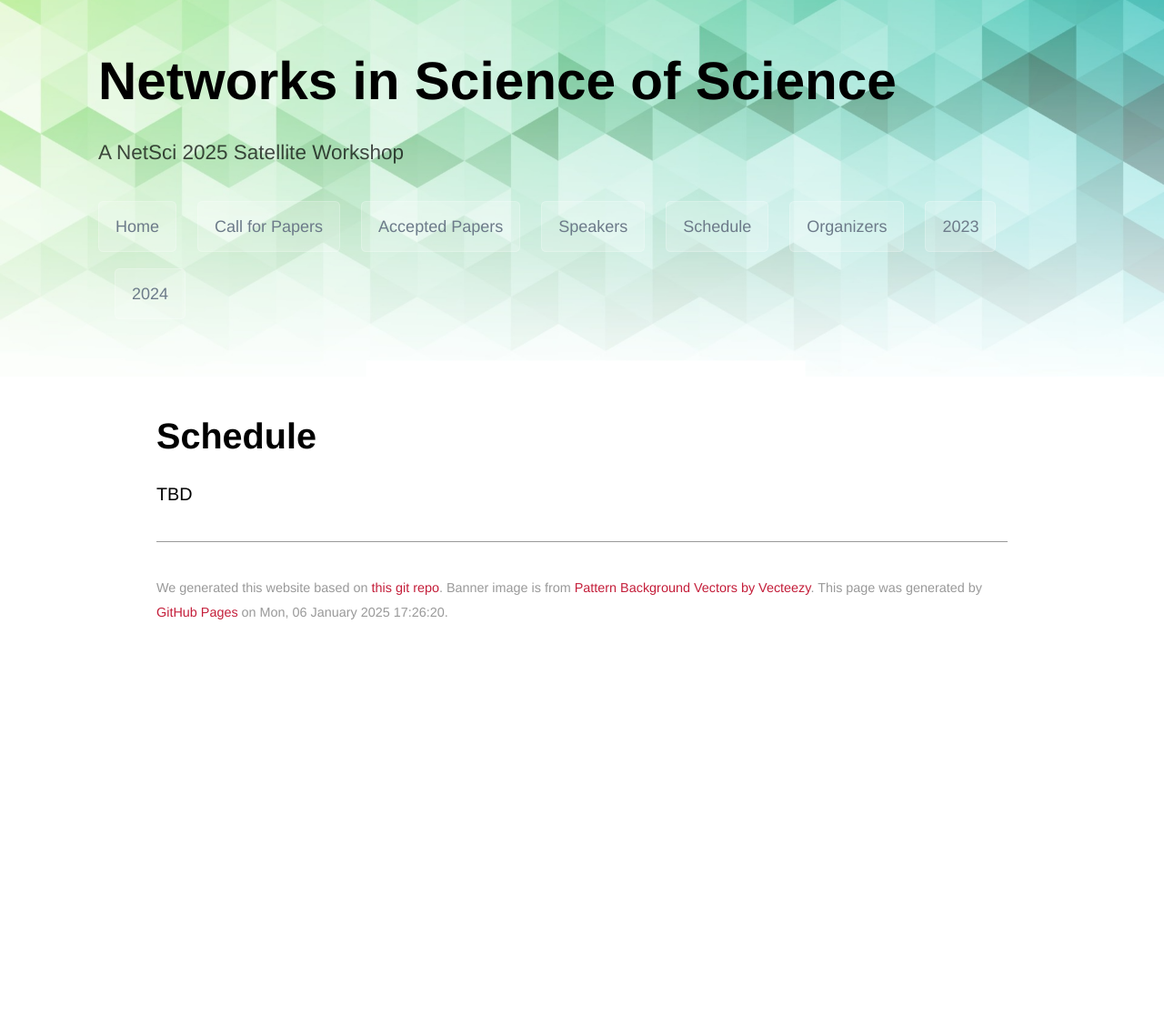
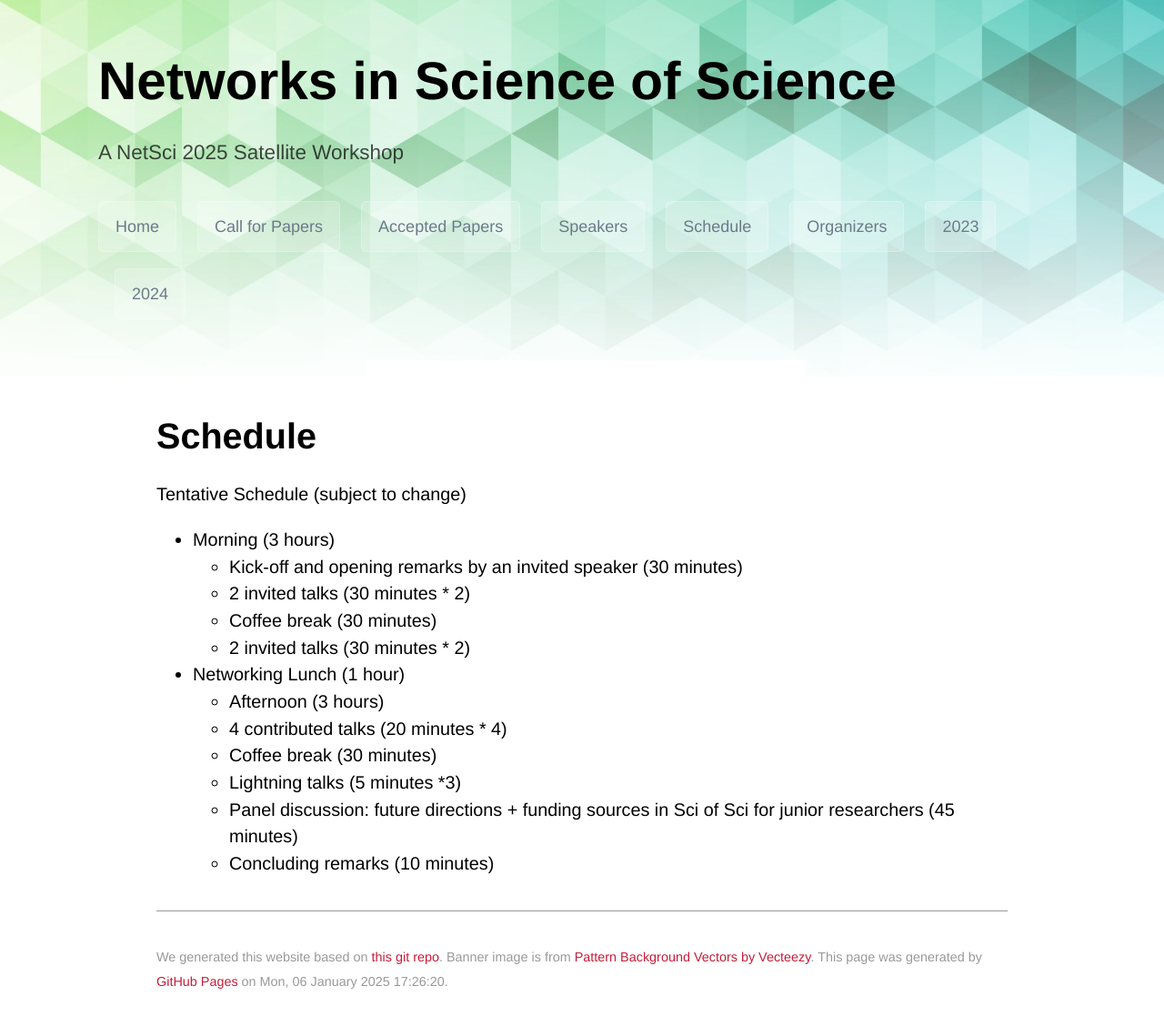
Before and after one commit to netscisci/netscisci.github.io, a Jekyll site: the page built from schedule.md, in a window 1280 px wide. Shown: the whole page at 91% size. Built offline with Jekyll 4.4.1, drawn with Linux system fonts in a browser that asks for light colours; some web fonts are replaced; our own code applies the rules of GitHub Pages for plain Markdown files; before the commit the page ends 900 px from its top, so only the background shows below that.

Commit message:
Update schedule.md
added a tentative schedule

```diff
--- a/schedule.md
+++ b/schedule.md
@@ -3,8 +3,20 @@ layout: default
 ---
 
 # Schedule
+Tentative Schedule (subject to change)
+- Morning (3 hours)
+  - Kick-off and opening remarks by an invited speaker (30 minutes)
+  - 2 invited talks (30 minutes * 2)
+  - Coffee break (30 minutes)
+  - 2 invited talks (30 minutes * 2)
+- Networking Lunch (1 hour)
+  - Afternoon (3 hours)
+  - 4 contributed talks (20 minutes * 4)
+  - Coffee break (30 minutes)
+  - Lightning talks (5 minutes *3)
+  - Panel discussion: future directions + funding sources in Sci of Sci for junior researchers (45 minutes)
+  - Concluding remarks (10 minutes)
 
-TBD
 
 <!--
 The satellite workshop will take place in the afternoon of June 18 in room 2102AB.
```
